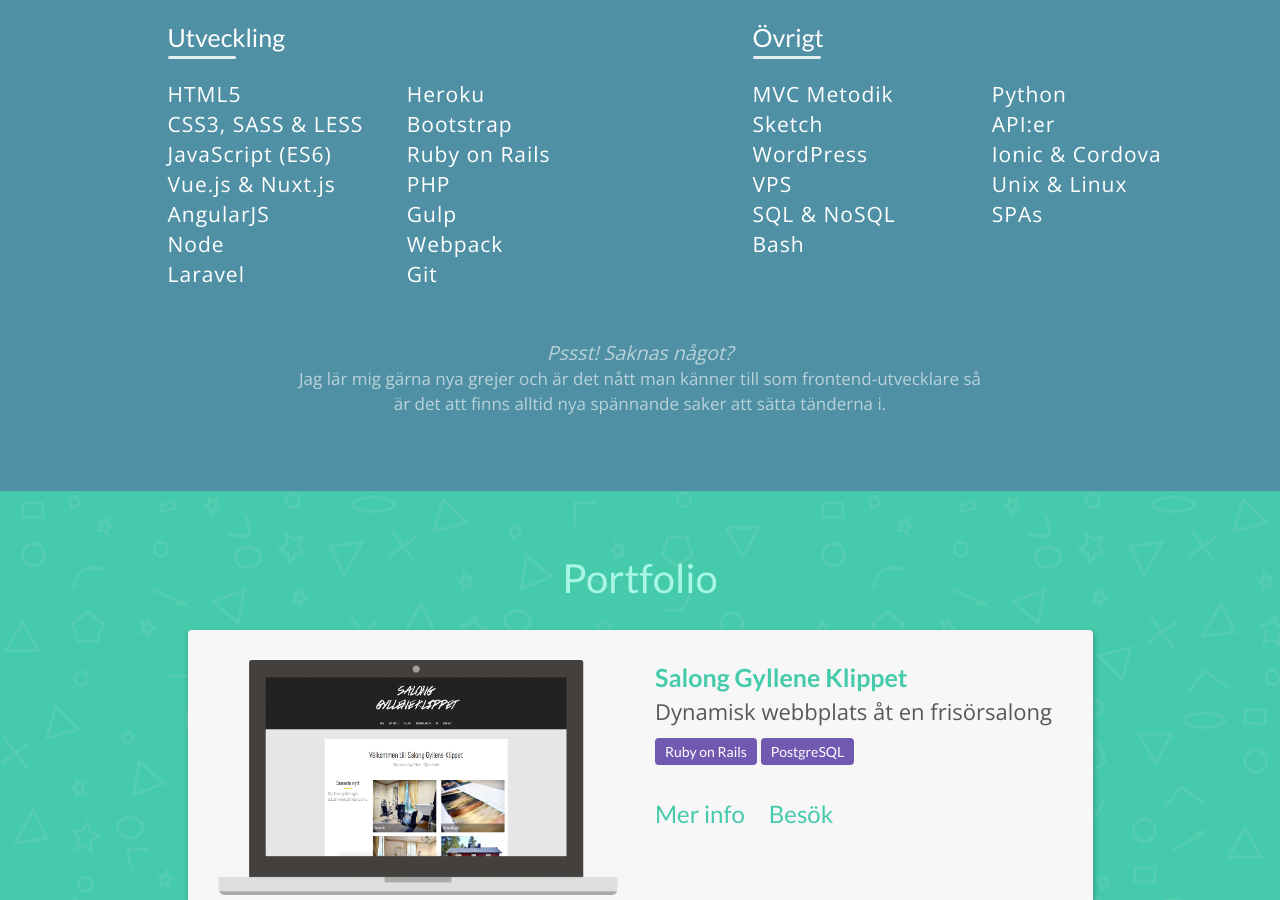
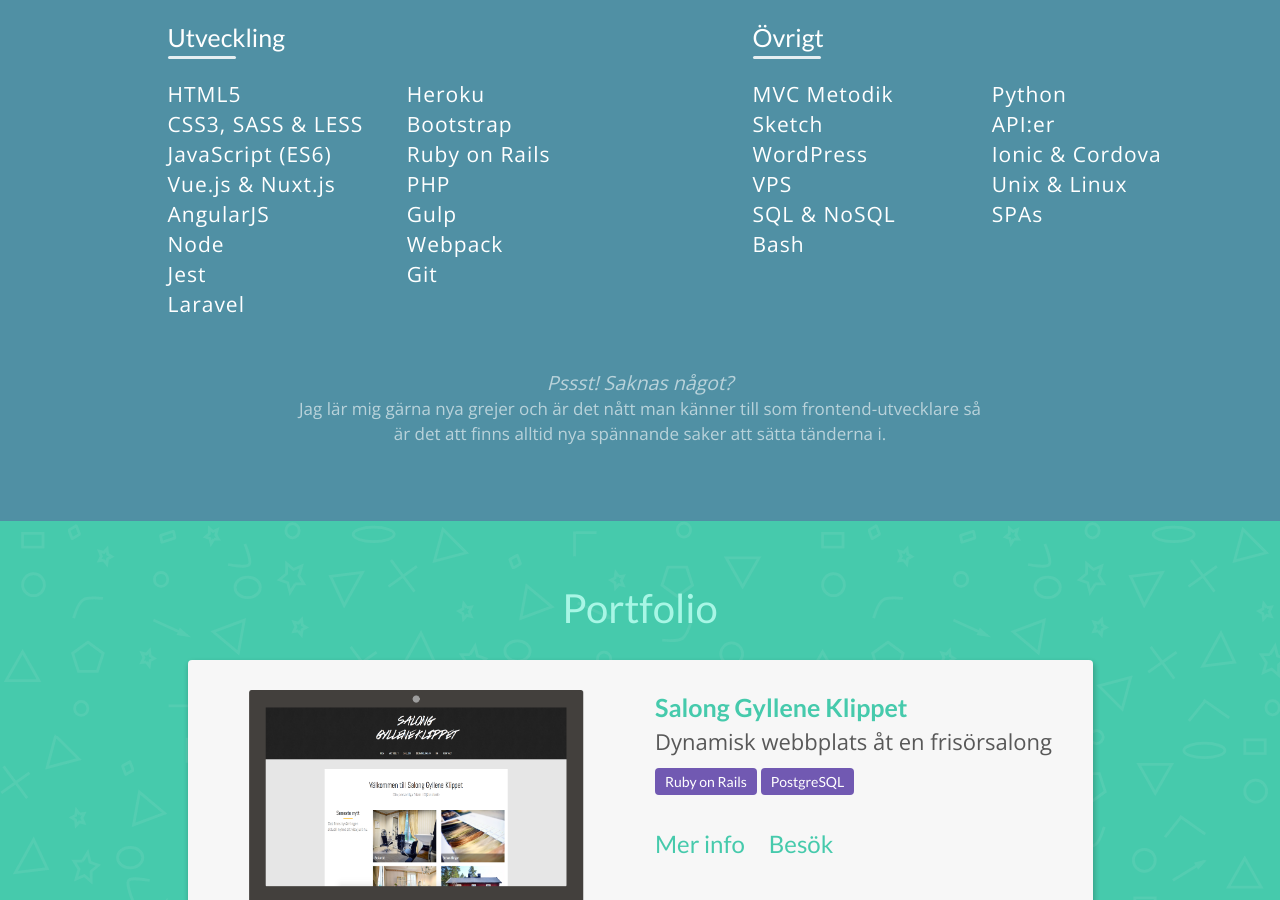
Before and after one commit to danielv14/danielv14.github.io, a Jekyll site: the page built from index.md, in a window 1280 px wide and 900 px high, scrolled down 1520 px. Built offline with Jekyll 4.4.1, drawn with Linux system fonts in a browser that asks for light colours.

Commit message:
Added Jest to technology stack

```diff
--- a/_data/technologies.yml
+++ b/_data/technologies.yml
@@ -6,6 +6,7 @@ dev:
   - name: Vue.js & Nuxt.js
   - name: AngularJS
   - name: Node
+  - name: Jest
   - name: Laravel
   - name: Heroku
   - name: Bootstrap
```
